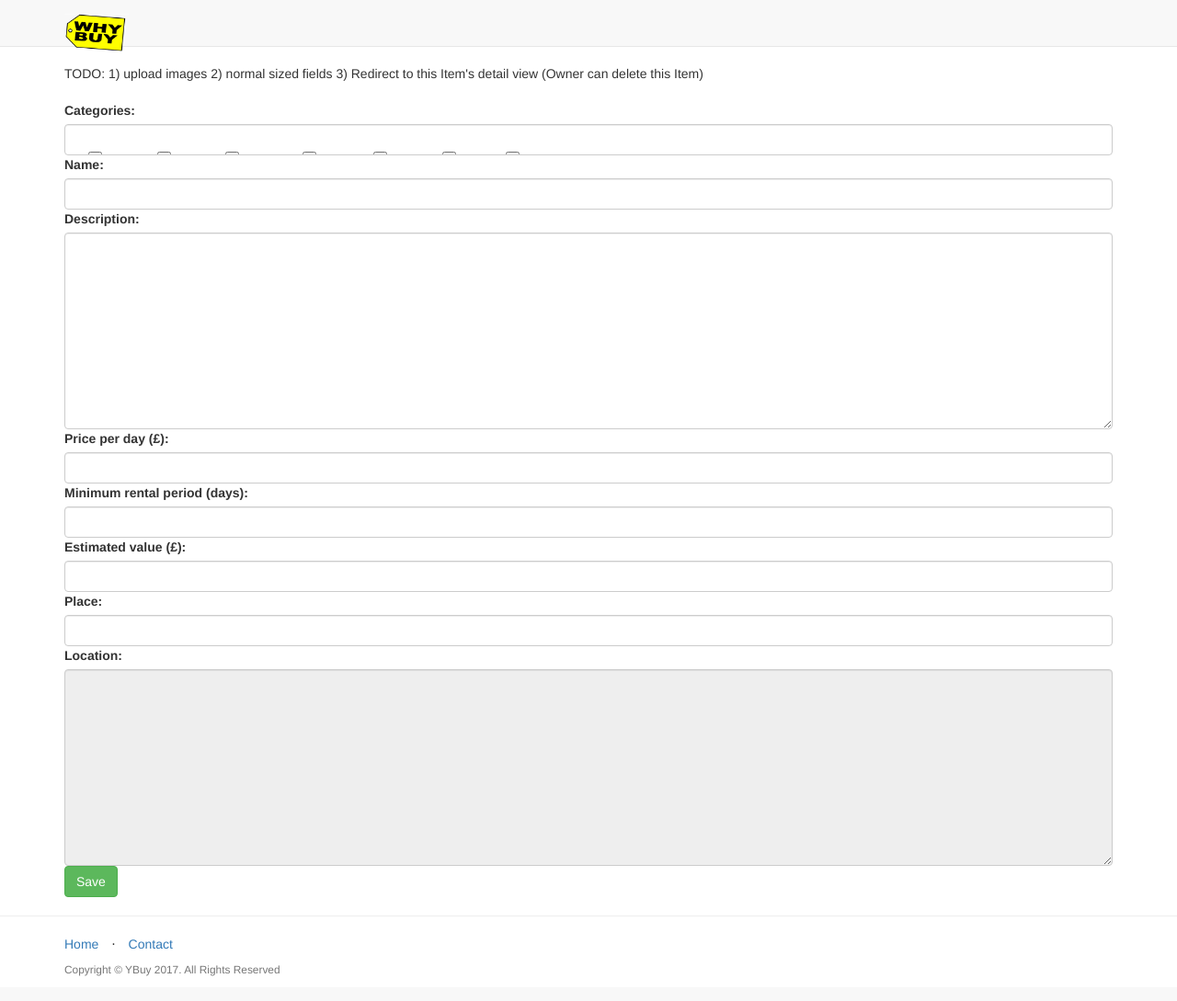
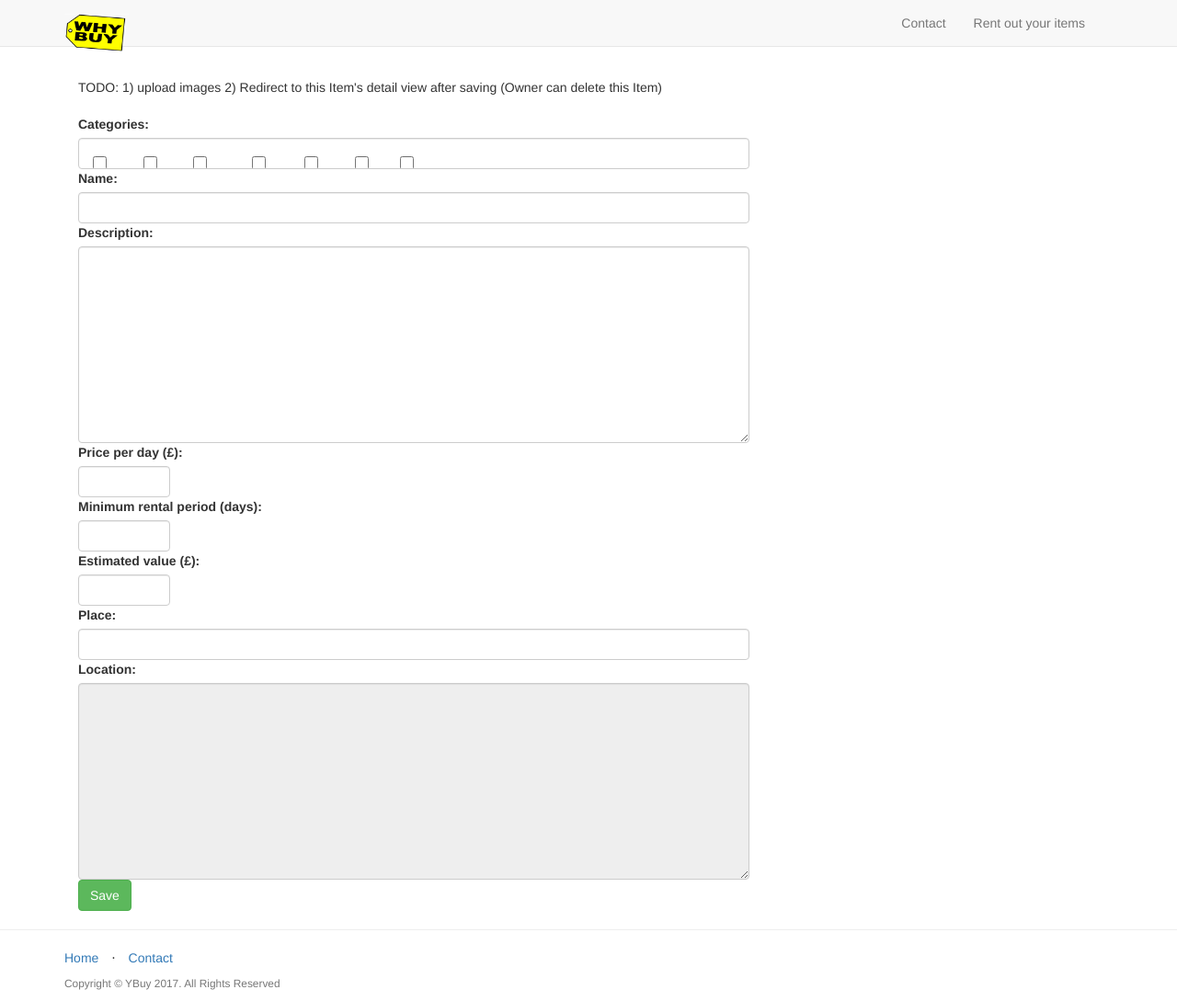
Before and after one commit to kristjanr/Rentwise, a Django app: page /item/add in a window 1280 px wide. Shown: the whole page at 92% size. Before the commit the page ends 1062 px from the top, so only its background shows below. Run offline with Django 3.2, Linux system fonts and the light colour scheme; the visitor is signed in with stand-in values (Sample User, id 1); data comes from the database, SQL or seed files in the repository; some libraries are stand-ins or nearby versions.

Commit message:
add facebook login buttons and changed add item fields to normal size

```diff
--- /dev/null
+++ b/app/static/app/css/style.css
@@ -0,0 +1,25 @@
+#id_price_per_day {
+    width: 100px;
+}
+#id_minimum_rental_period {
+    width: 100px;
+}
+#id_estimated_value {
+    width: 100px;
+}
+#id_categories {
+    list-style-type: none;
+    margin: 0;
+    padding: 0;
+    overflow: hidden;
+}
+#id_categories > * {
+    float: left;
+    text-align: center;
+    padding: 15px;
+    display: block;
+}
+#id_categories input {
+    width: 15px;
+    height: 15px;
+}
--- a/app/templates/app/add_item.html
+++ b/app/templates/app/add_item.html
@@ -1,24 +1,7 @@
 {% extends "site_base.html" %}
 {% block head_title %}Rent out your items{% endblock %}
 {% block extrahead %}
-<style xmlns="http://www.w3.org/1999/html">
-#id_categories {
-    list-style-type: none;
-    margin: 0;
-    padding: 0;
-    overflow: hidden;
-}
-#id_categories > * {
-    float: left;
-    text-align: center;
-    padding: 25px;
-    display: block;
-}
-#id_categories input {
-    width: 15px;
-    height: 15px;
-}
-</style>
+
 <script >
 $(function () {
     $('[data-toggle="tooltip"]').tooltip()
@@ -28,21 +11,18 @@ $(function () {
 
 {% block body %}
 <div class="container">
-    <div id="content">
+    <div id="content" class="col-xs-12 col-sm-8 col-md-8">
         TODO:
         1) upload images
-        2) normal sized fields
-        3) Redirect to this Item's detail view (Owner can delete this Item)
-        <form method="post"><br>
+        2) Redirect to this Item's detail view after saving (Owner can delete this Item)
+        <form method="post" id="add-item"><br>
             {% csrf_token %}
             {{ form.non_field_errors }}
             {{ form }}
-            <input type="submit" class="btn btn-success" value="Save" name="submit" title="foobar tootlit">
+            <input type="submit" class="btn btn-success" value="Save" name="submit">
         </form>
 
     </div>
-
-
 </div>
 
 
--- a/app/templates/nav_block_common.html
+++ b/app/templates/nav_block_common.html
@@ -1,7 +1,6 @@
 <li>
     <a href="#contact">Contact</a>
 </li>
-
 {% if request.user.is_authenticated %}
 <li>
     <a href="{% url 'add_item' %}">Rent out your items</a>
@@ -9,4 +8,12 @@
 <li>
     <a href="{{ request.user.profile.facebook_url }}" target="_blank"><img src="{{ request.user.profile.picture_url }}"></a>
 </li>
+{% else %}
+<li>
+    <div style="padding: 15px; padding-top: 10px;">
+        <a href="/login/facebook" class="btn btn-social-icon btn-facebook" style="">
+            <span class="fa fa-facebook"></span>
+        </a>
+    </div>
+</li>
 {% endif %}
--- a/app/templates/site_base.html
+++ b/app/templates/site_base.html
@@ -17,13 +17,15 @@
           integrity="sha512-dTfge/zgoMYpP7QbHy4gWMEGsbsdZeCXz7irItjcC3sPUFtf0kuFbDz/ixG7ArTxmDjLXDmezHubeNikyKGVyQ==" crossorigin="anonymous">
 
     <!-- Custom Fonts -->
+    <link href="{% static 'app/css/bootstrap-social.css' %}" rel="stylesheet" type="text/css">
     <link href="{% static 'app/css/font-awesome.min.css' %}" rel="stylesheet" type="text/css">
+    <link href="{% static 'app/css/style.css' %}" rel="stylesheet" type="text/css">
 
     <link href="http://fonts.googleapis.com/css?family=Lato:300,400,700,300italic,400italic,700italic" rel="stylesheet" type="text/css">
 
     <style xmlns="http://www.w3.org/1999/html">
         body {
-        padding-top: 70px;
+        padding-top: 85px;
         /* Required padding for .navbar-fixed-top. Remove if using .navbar-static-top. Change if height of navigation changes. */
         }
     </style>
@@ -35,7 +37,24 @@
     <img class="img-responsive" src="{% static 'app/images/why_buy.gif' %}" alt="" width="70">
 </a>{% endblock %}
 
+
+{% block nav %}
+<ul class="nav navbar-nav navbar-right">
+    {% include "nav_block_common.html" %}
+</ul>
+{% endblock %}
+
+
 {% block body_base %}
+<div id="fb-root"></div>
+<script>(function(d, s, id) {
+  var js, fjs = d.getElementsByTagName(s)[0];
+  if (d.getElementById(id)) return;
+  js = d.createElement(s); js.id = id;
+  js.src = "//connect.facebook.net/en_US/sdk.js#xfbml=1&version=v2.8&appId=191007684701647";
+  fjs.parentNode.insertBefore(js, fjs);
+}(document, 'script', 'facebook-jssdk'));</script>
+
     <section id="content_body">
         <div class="container-fluid">
             {% block body %}
```
Also changed, not shown: app/templates/app/index.html (+6 -4 lines), app/static/app/css/bootstrap-social.css (added).
